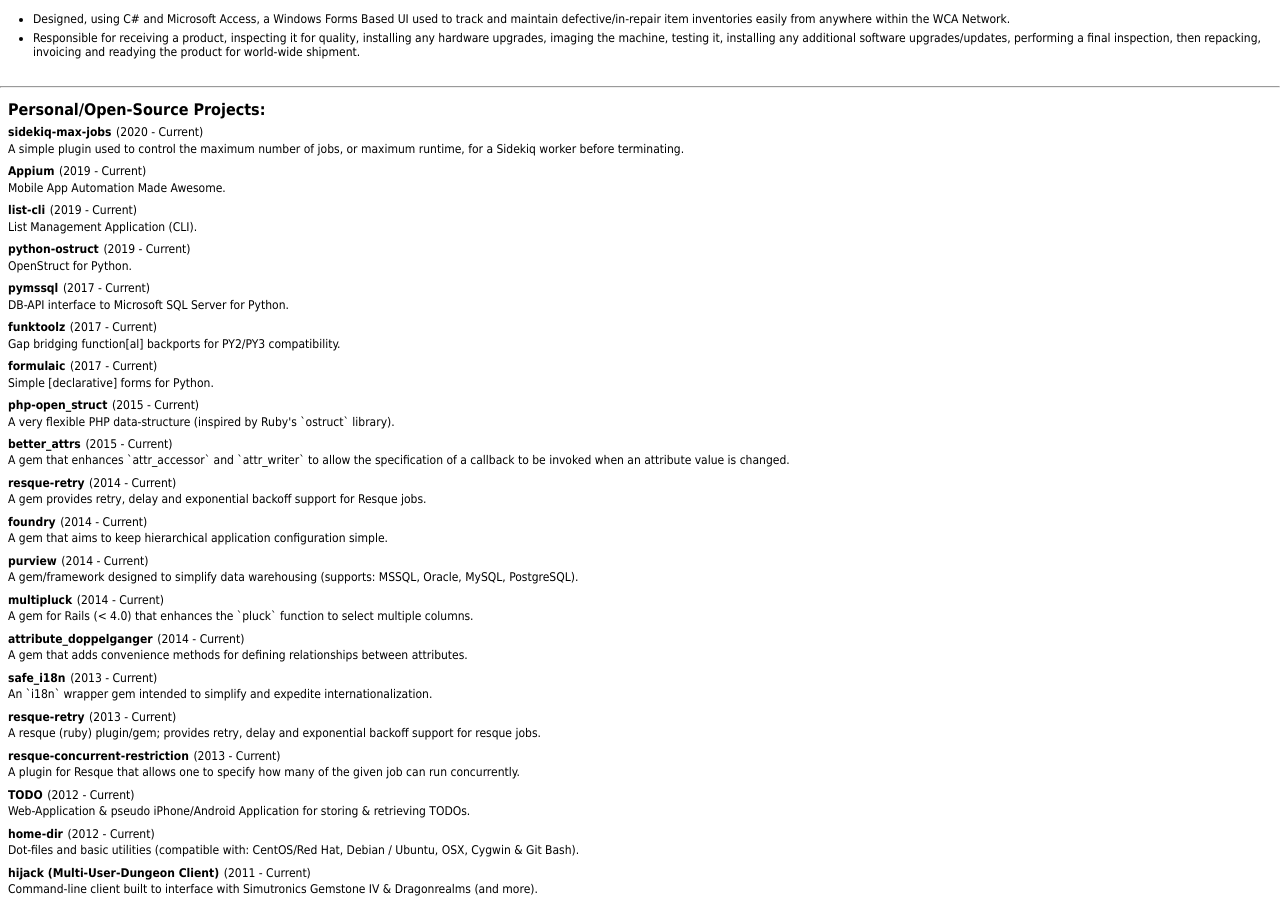
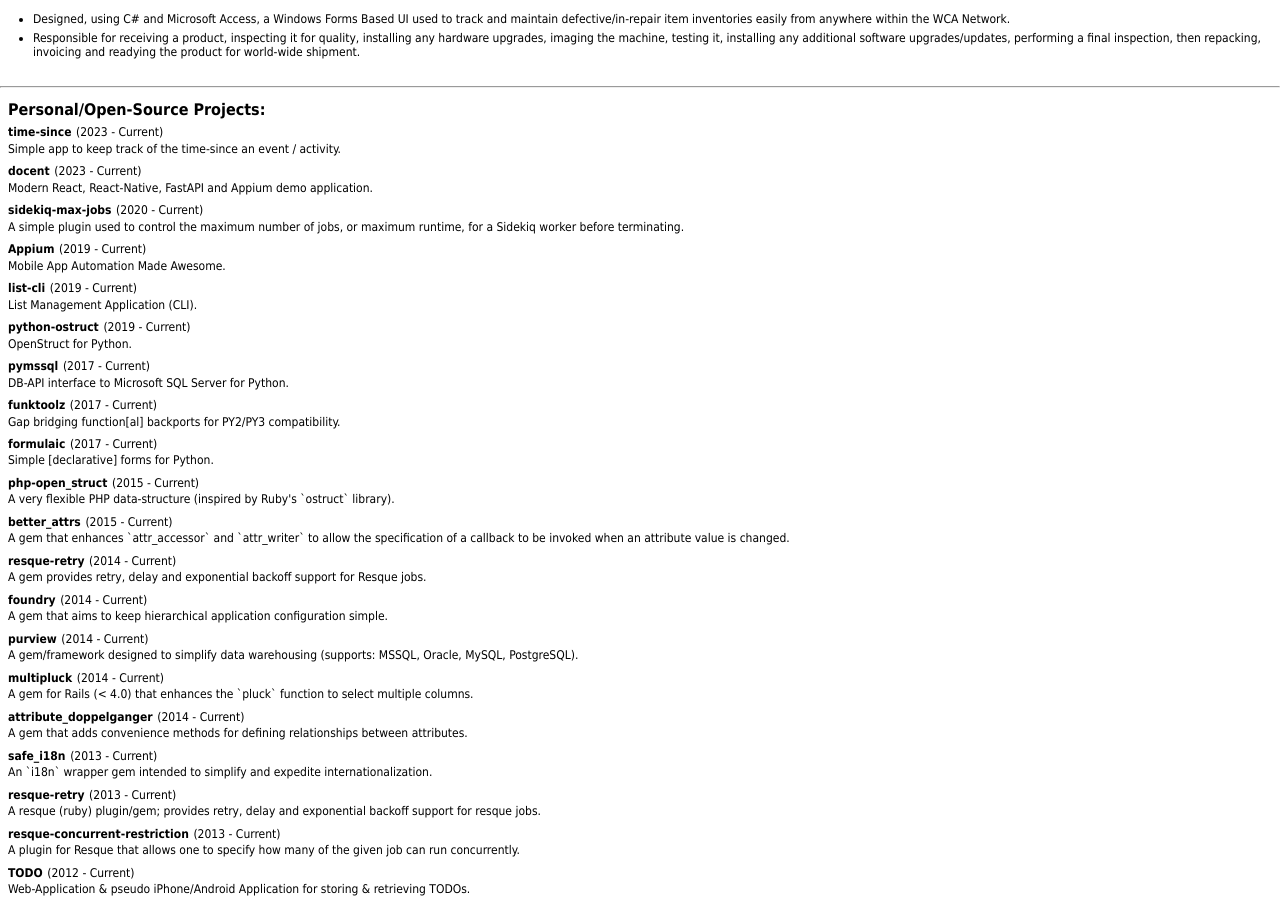
Before and after one commit to jzaleski/resume, a website: page public/index.html in a window 1280 px wide. Shown: the part 5240-6142 px from the top of the page. Drawn offline with Linux system fonts and the light colour scheme.

Commit message:
Add recent open-source project work

```diff
--- a/public/index.html
+++ b/public/index.html
@@ -517,6 +517,16 @@
     <div class="subsection">
       <span class="subsection_heading bold">Personal/Open-Source Projects:</span>
       <div class="large_spacer">&nbsp;</div>
+      <span class="project bold">time-since</span>
+      <span class="dates normal"> (2023 - Current)</span>
+      <div class="medium_spacer">&nbsp;</div>
+      <div class="paragraph">Simple app to keep track of the time-since an event / activity.</div>
+      <div class="extra_large_spacer">&nbsp;</div>
+      <span class="project bold">docent</span>
+      <span class="dates normal"> (2023 - Current)</span>
+      <div class="medium_spacer">&nbsp;</div>
+      <div class="paragraph">Modern React, React-Native, FastAPI and Appium demo application.</div>
+      <div class="extra_large_spacer">&nbsp;</div>
       <span class="project bold">sidekiq-max-jobs</span>
       <span class="dates normal"> (2020 - Current)</span>
       <div class="medium_spacer">&nbsp;</div>
```
